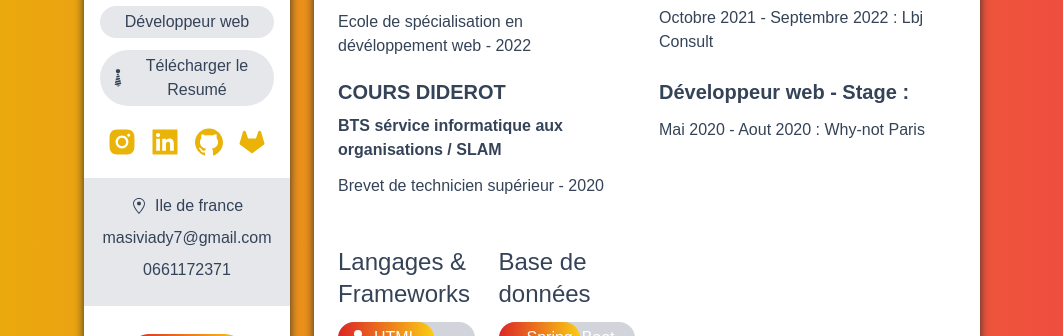
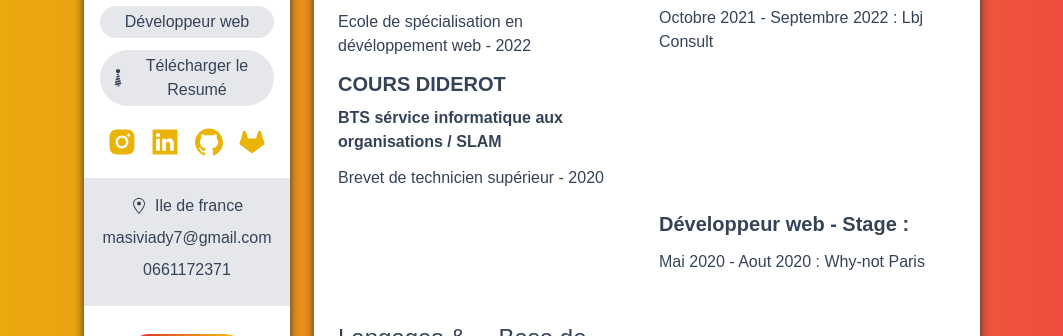
Before and after one commit to ady243/PorfolioAdy, a Next.js app: page /resume in a window 1280 px wide. Shown: the part 266-602 px from the top of the page, without its empty margins (108-1171 px from the left). Built offline with nearby package versions, Linux system fonts and the light colour scheme.

Commit message:
mise a jour

```diff
--- a/pages/resume.tsx
+++ b/pages/resume.tsx
@@ -19,6 +19,14 @@ function resume() {
             </p>
             <p className="my-3"></p>
           </div>
+          <div>
+            <h5 className="my-2 text-xl font-bold">COURS DIDEROT</h5>
+            <p className="font-semibold">
+              BTS sérvice informatique aux organisations / SLAM
+            </p>
+
+            <p className="my-3"> Brevet de technicien supérieur - 2020</p>
+          </div>
         </div>
         <div>
           <h5 className="my-3 text-2xl font-bold">
@@ -34,16 +42,7 @@ function resume() {
         </div>
       </div>
       <div className="grid gap-6 md:grid-cols-2">
-        <div>
-          <div>
-            <h5 className="my-2 text-xl font-bold">COURS DIDEROT</h5>
-            <p className="font-semibold">
-              BTS sérvice informatique aux organisations / SLAM
-            </p>
-
-            <p className="my-3"> Brevet de technicien supérieur - 2020</p>
-          </div>
-        </div>
+        <div></div>
         <div>
           <div>
             <h5 className="my-2 text-xl font-bold">
```
